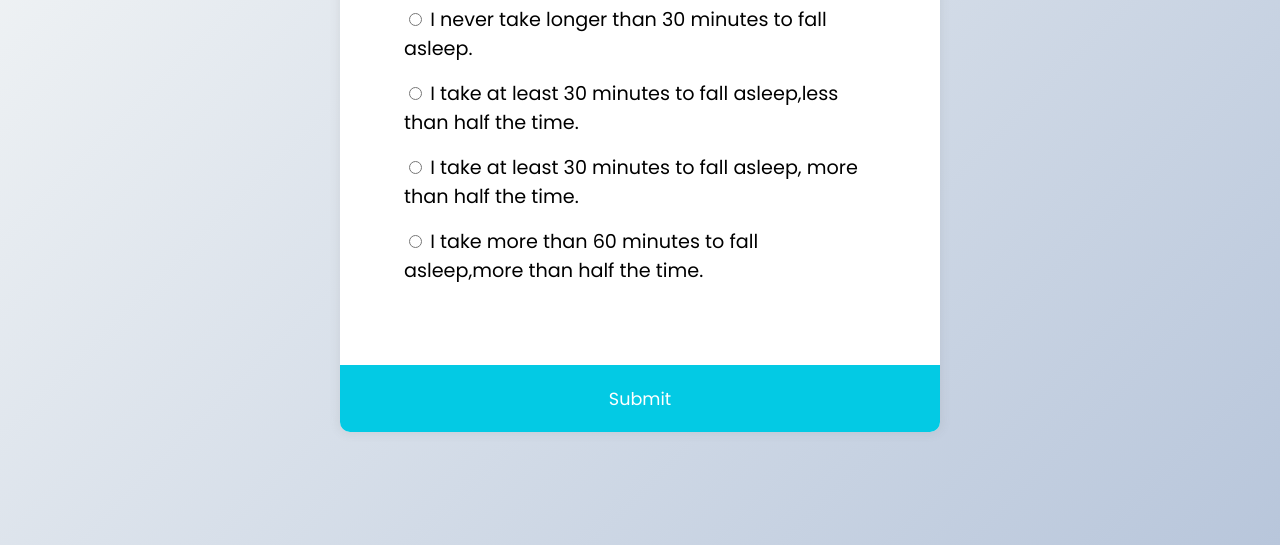
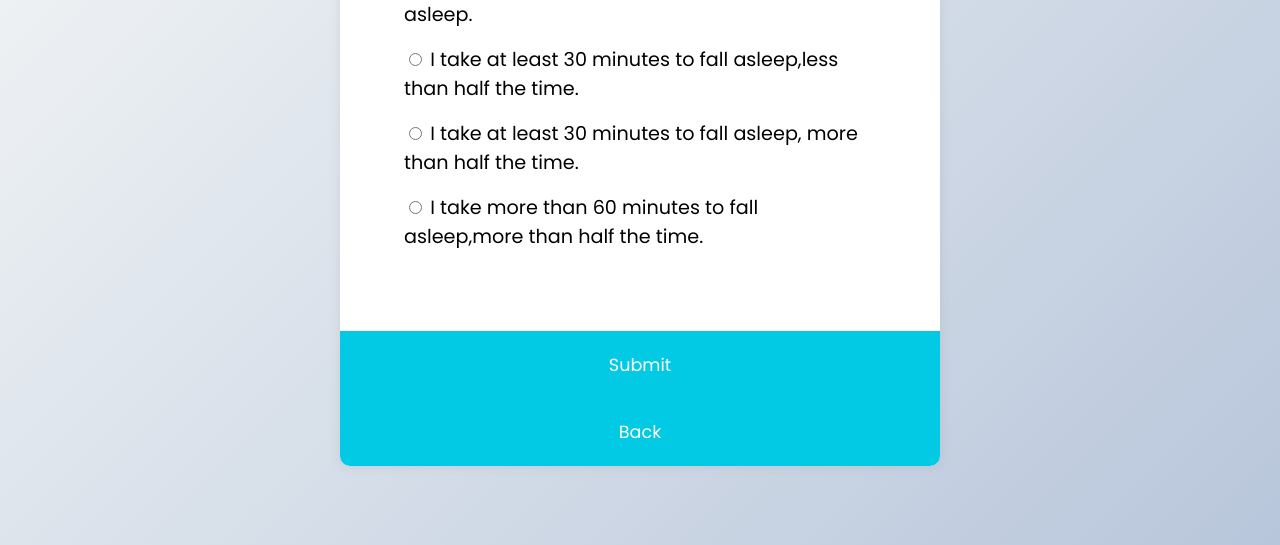
Before and after one commit to Mahabubmon/Quiz_app_Javascript, a plain HTML site: page index2.html in a window 1280 px wide. Shown: the part 255-800 px from the top of the page. Drawn offline with Linux system fonts and the light colour scheme.

Commit message:
back_button

```diff
--- a/bst.js
+++ b/bst.js
@@ -483,3 +483,14 @@ function displayResults() {
 }
 
 // ... (existing code)
+
+const backBtn = document.getElementById("back");
+
+backBtn.addEventListener("click", goBack);
+
+function goBack() {
+  if (currentQuiz > 0) {
+    currentQuiz--;
+    loadQuiz();
+  }
+}
--- a/index2.html
+++ b/index2.html
@@ -30,6 +30,7 @@
         </ul>
       </div>
       <button id="submit">Submit</button>
+      <button id="back" onclick="goBack()">Back</button>
     </div>
 
     <script src="bst.js"></script>
```
